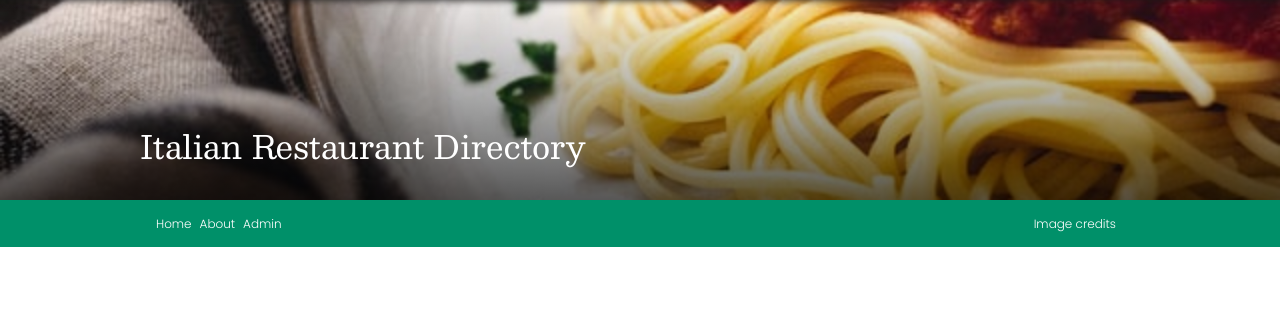
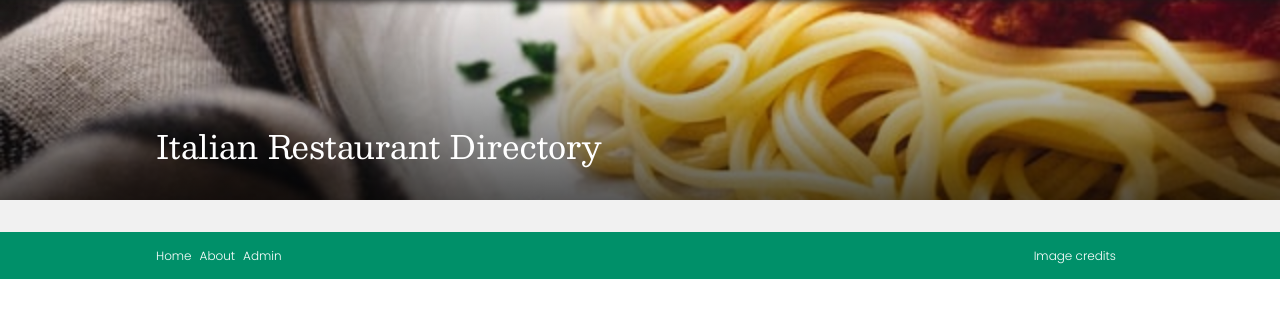
Before and after one commit to doubleedesign/spaghettio, a PHP site: page / in a window 1280 px wide. Shown: the part 53-371 px from the top of the page. Run offline with PHP 8.4, Linux system fonts and the light colour scheme; data that the repository does not hold is empty; some libraries are stand-ins or nearby versions.

Commit message:
Styling tweaks

```diff
--- a/css/style.css
+++ b/css/style.css
@@ -43,7 +43,8 @@
   flex-wrap: wrap; }
   .row.cards-row {
     margin-left: -1rem;
-    margin-right: -1rem; }
+    margin-right: -1rem;
+    padding: 1rem 0; }
 
 .menu {
   display: flex; }
@@ -212,7 +213,8 @@
       display: flex;
       justify-content: flex-start;
       align-items: flex-end;
-      padding: 2rem 0; }
+      padding-top: 2rem;
+      padding-bottom: 2rem; }
       .banner .banner-inner .container h1 {
         color: white;
         font-size: 2rem; }
--- a/sass/_common.scss
+++ b/sass/_common.scss
@@ -43,6 +43,7 @@
 	&.cards-row {
 		margin-left: -1rem;
 		margin-right: -1rem;
+		padding: 1rem 0;
 	}
 }
 
--- a/sass/pages/_home.scss
+++ b/sass/pages/_home.scss
@@ -28,7 +28,8 @@
 			display: flex;
 			justify-content: flex-start;
 			align-items: flex-end;
-			padding: 2rem 0;
+			padding-top: 2rem;
+			padding-bottom: 2rem;
 
 			h1 {
 				color: white;
```
